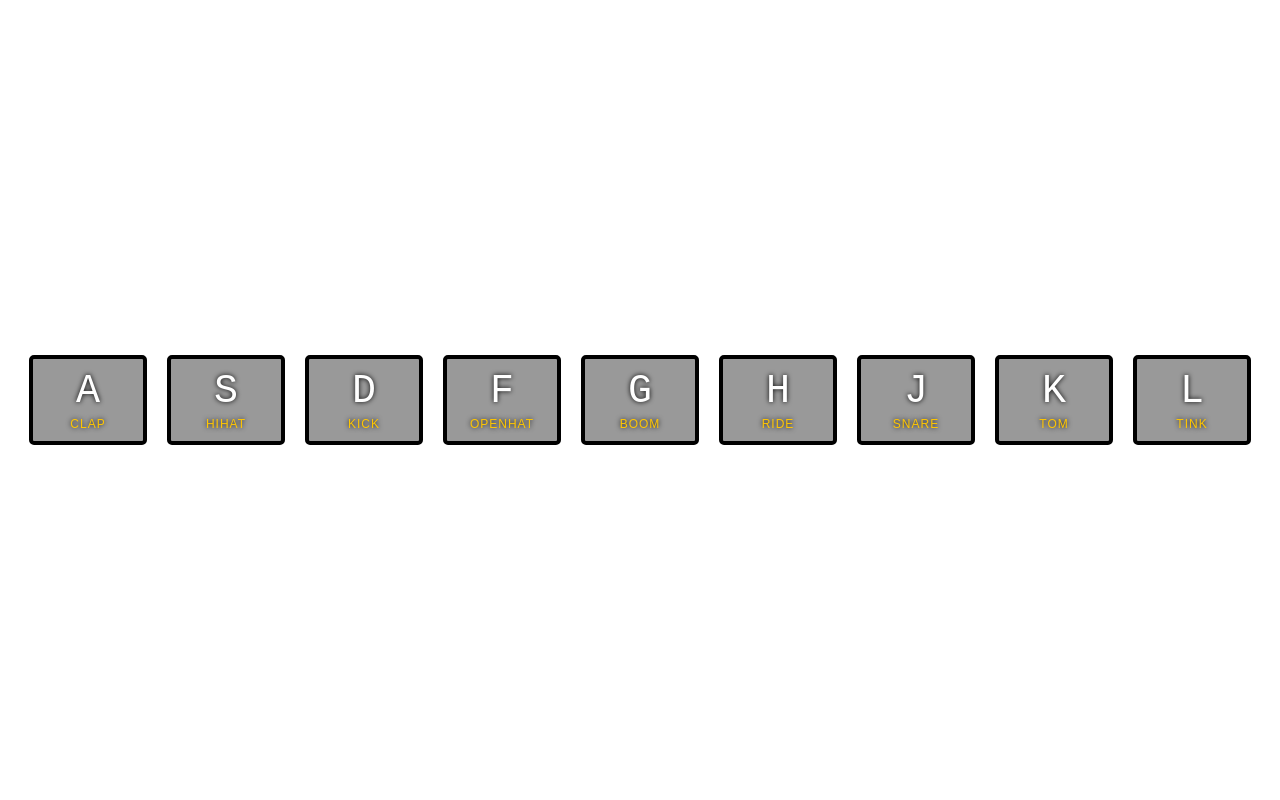
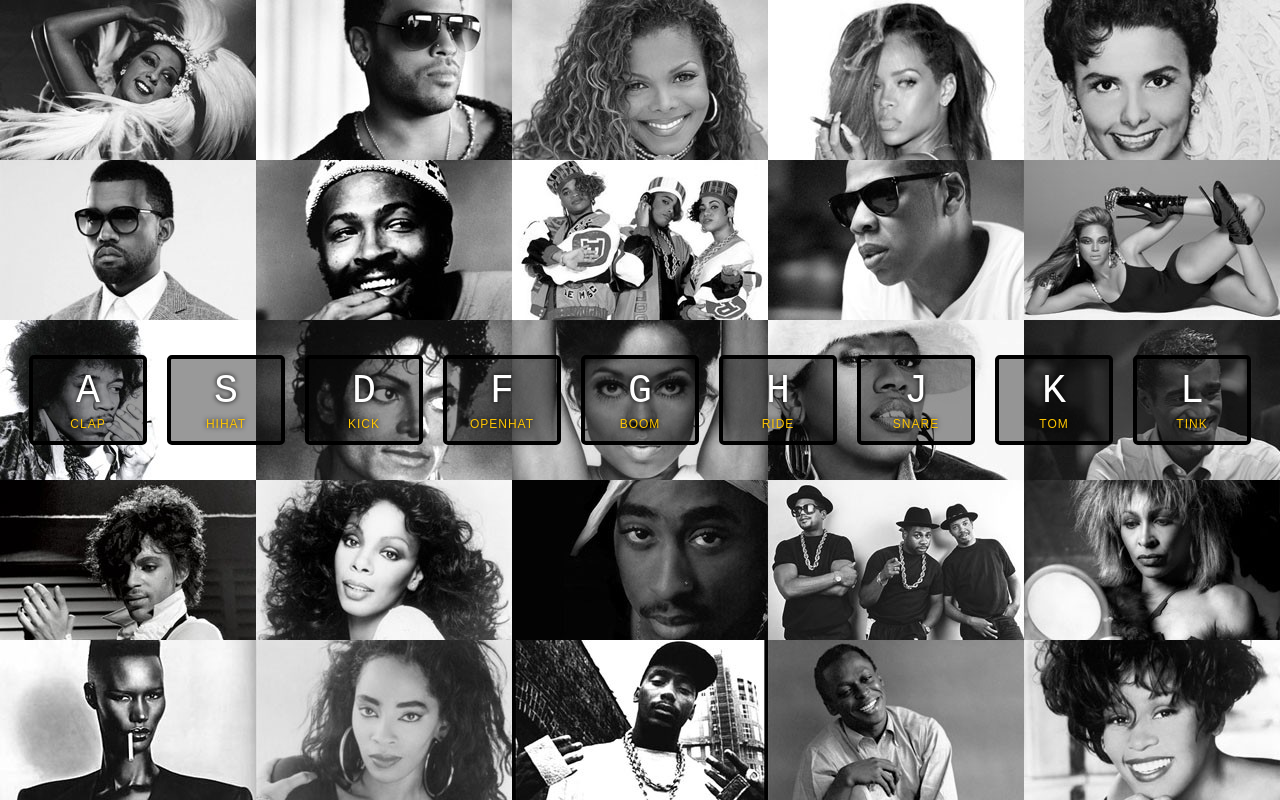
Before and after one commit to conversaShawn/drum-kit, a plain HTML site: page index.html in a window 1280 px wide. Drawn offline with Linux system fonts and the light colour scheme.

Commit message:
initial commit

```diff
--- a/app.js
+++ b/app.js
@@ -0,0 +1 @@
+console.log('js file successfully loaded')
--- a/index.html
+++ b/index.html
@@ -57,9 +57,7 @@
   <audio data-key="75" src="sounds/tom.wav"></audio>
   <audio data-key="76" src="sounds/tink.wav"></audio>
 
-<script>
-
-</script>
+<script src="/app.js"></script>
 
 
 </body>
--- a/style.css
+++ b/style.css
@@ -1,6 +1,6 @@
 html {
   font-size: 10px;
-  background: url('./background.jpg') bottom center;
+  background: url('/images/background.jpeg') bottom center;
   background-size: cover;
 }
 
```
Also changed, not shown: images/background.jpeg (renamed from images/style_caro1_original_43789.jpeg).
